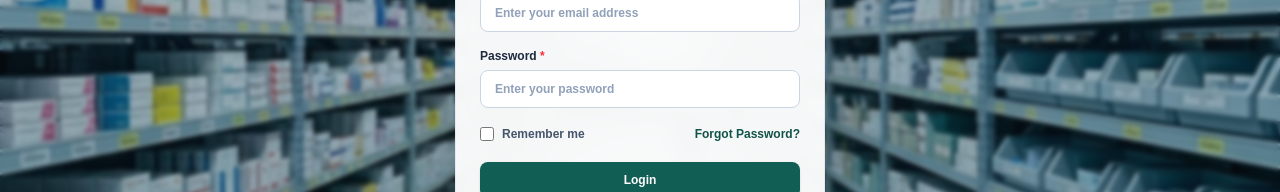
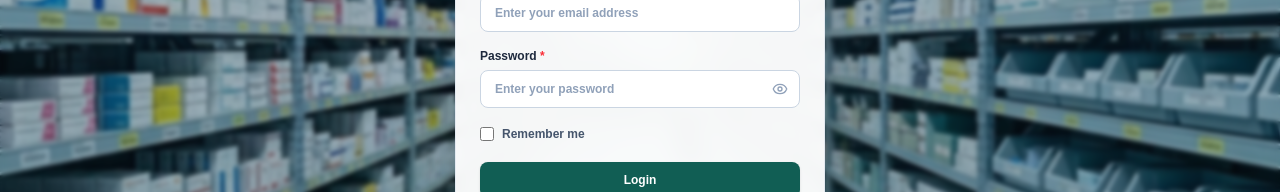
Before and after one commit to safaaAlnhal-cloud/Medical-Inventory-Management-System, a React (Vite) app in the folder Meditrack-Front/: page /login in a window 1280 px wide. Shown: the part 352-544 px from the top of the page. Built offline with nearby package versions, Linux system fonts and the light colour scheme; no server answers.

Commit message:
Remove Forgot Password from the login page and add a show-password eye button

```diff
--- a/Meditrack-Front/src/pages/auth/Login.jsx
+++ b/Meditrack-Front/src/pages/auth/Login.jsx
@@ -1,5 +1,6 @@
 import React, { useEffect, useState } from 'react';
 import { Navigate, useLocation, useNavigate } from 'react-router-dom';
+import { Eye, EyeOff } from 'lucide-react';
 import { getHomePath } from '../../constants/users';
 import { useAuth } from '../../context/AuthContext';
 import { FieldError } from '../../components/common/FormField';
@@ -9,9 +10,6 @@ import { hasSessionExpired } from '../../services/authStorage';
 import bgImage from '../../assets/Gemini_Generated_Image_hnwdqbhnwdqbhnwd.jfif';
 
 const SESSION_ENDED_NOTICE = 'Your session has ended. Please sign in again.';
-// There is no self-service reset: nothing is emailed. An administrator sets a new password
-// from the Users page (Edit User), which is what this message tells the user to ask for.
-const PASSWORD_RESET_NOTICE = 'Passwords cannot be reset from this page. Ask your administrator to set a new password for your account.';
 
 const Login = () => {
   const navigate = useNavigate();
@@ -22,8 +20,10 @@ const Login = () => {
   const [error, setError] = useState('');
   // A message under each wrong input ({ email, password }), from a 422.
   const [fieldErrors, setFieldErrors] = useState({});
-  // Information that is not an error: why the user is back here, or how passwords are reset.
+  // Information that is not an error: why the user is back here.
   const [notice, setNotice] = useState(() => (hasSessionExpired() ? SESSION_ENDED_NOTICE : ''));
+  // The eye button beside the password: shows what was typed, as text, until pressed again.
+  const [showPassword, setShowPassword] = useState(false);
   // After too many attempts (429) the server refuses every sign-in for a while, even with the
   // right password. secondsLeft counts that wait down: the button is disabled until it reaches 0.
   const [secondsLeft, setSecondsLeft] = useState(0);
@@ -155,11 +155,12 @@ const Login = () => {
                 <label className="block text-xs font-bold text-slate-800 mb-1.5 font-nunito" htmlFor="password">
                   Password <span className="text-red-500">*</span>
                 </label>
+                <div className="relative">
                   <input
-                  className="w-full px-3.5 py-2.5 text-slate-700 bg-white border border-slate-300 rounded-lg text-xs font-semibold placeholder:text-slate-400 focus:outline-none focus:ring-2 focus:ring-[#0e6255]/20 focus:border-[#0e6255] transition font-nunito"
+                    className="w-full pl-3.5 pr-10 py-2.5 text-slate-700 bg-white border border-slate-300 rounded-lg text-xs font-semibold placeholder:text-slate-400 focus:outline-none focus:ring-2 focus:ring-[#0e6255]/20 focus:border-[#0e6255] transition font-nunito"
                     id="password"
                     name="password"
-                  type="password"
+                    type={showPassword ? 'text' : 'password'}
                     autoComplete="current-password"
                     placeholder="Enter your password"
                     value={formData.password}
@@ -168,10 +169,21 @@ const Login = () => {
                     aria-invalid={Boolean(fieldErrors.password)}
                     required
                   />
+                  <button
+                    type="button"
+                    onClick={() => setShowPassword((shown) => !shown)}
+                    aria-label={showPassword ? 'Hide password' : 'Show password'}
+                    aria-pressed={showPassword}
+                    title={showPassword ? 'Hide password' : 'Show password'}
+                    className="absolute inset-y-0 right-0 px-3 flex items-center text-slate-400 hover:text-[#0e6255] transition cursor-pointer"
+                  >
+                    {showPassword ? <EyeOff className="w-4 h-4" /> : <Eye className="w-4 h-4" />}
+                  </button>
+                </div>
                 <FieldError message={fieldErrors.password} />
               </div>
 
-              <div className="flex items-center justify-between text-xs pt-0.5 font-semibold font-nunito">
+              <div className="flex items-center text-xs pt-0.5 font-semibold font-nunito">
                 <label className="inline-flex items-center gap-2 cursor-pointer select-none">
                   <input
                     className="w-3.5 h-3.5 rounded text-[#0e6255] border-slate-300 focus:ring-[#0e6255]"
@@ -183,16 +195,6 @@ const Login = () => {
                   />
                   <span className="text-slate-600 font-nunito">Remember me</span>
                 </label>
-                <button
-                  type="button"
-                  className="font-bold text-[#115349] hover:text-[#0f4840] transition hover:underline font-nunito cursor-pointer"
-                  onClick={() => {
-                    setError('');
-                    setNotice(PASSWORD_RESET_NOTICE);
-                  }}
-                >
-                  Forgot Password?
-                </button>
               </div>
 
               <div className="pt-1">
```
Also changed, not shown: 1 other file (tests, documents, lock files or other folders). Lines whose indentation alone changed are shown as unchanged.
